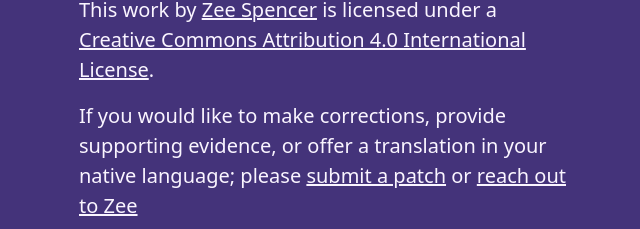
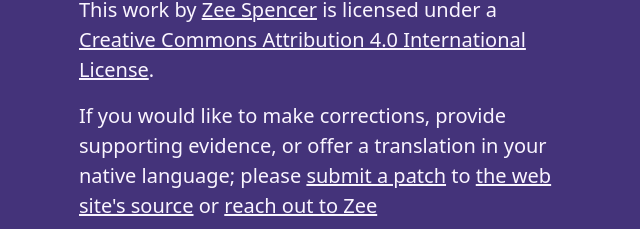
Before and after one commit to zspencer/www.dearjoeplease.com, an Eleventy site: page site/index.md in a window 1280 px wide. Shown: the part 6955-7184 px from the top of the page, without its empty margins (313-953 px from the left). Built offline with nearby package versions, Linux system fonts and the light colour scheme; Eleventy itself is replaced by a stand-in of ours; files that its build step writes are made by us from their sources.

Commit message:
Include link to source

```diff
--- a/site/_includes/layout.njk
+++ b/site/_includes/layout.njk
@@ -24,6 +24,8 @@
 
       <p>If you would like to make corrections, provide supporting evidence, or offer a translation in your native language; please
         <a href="  https://help.github.com/en/github/managing-files-in-a-repository/editing-files-in-another-users-repository">submit a patch</a>
+        to
+        <a href="https://github.com/zspencer/www.dearjoeplease.com">the web site's source</a>
         or
         <a href="https://www.zeespencer.com/contact.html">reach out to Zee</a>
       </footer>
```
